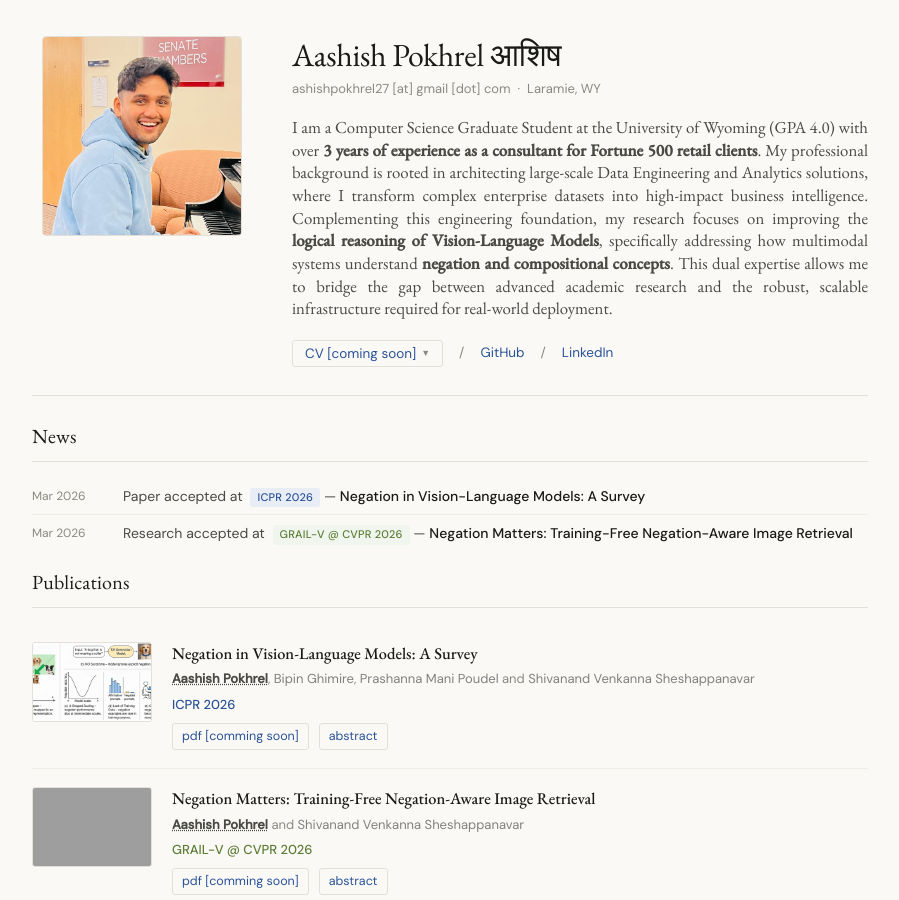
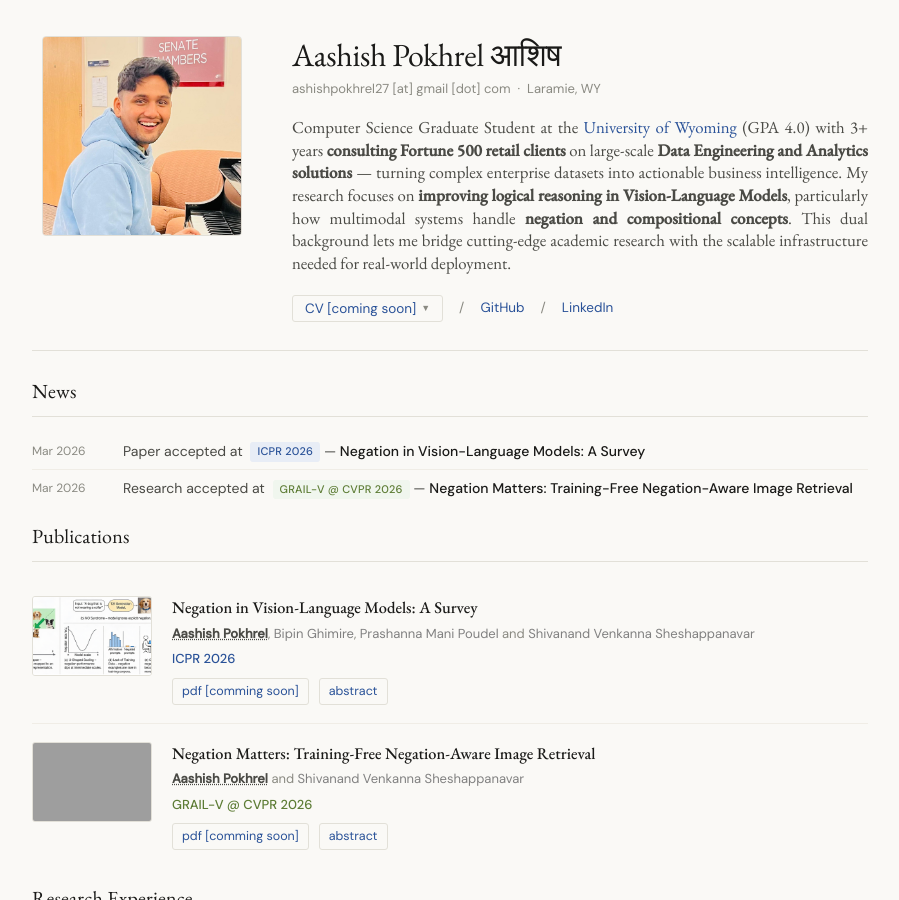
Before and after one commit to aashishpokhrel27/portfolio, a Jekyll site: the page index.html, which Jekyll copies as it is, in a window 1280 px wide and 900 px high, cut to the strip 0-900 px from the top of the window. Shown: the whole strip, without its empty margins (190-1089 px from the left). Built offline with Jekyll 4.4.1, drawn with Linux system fonts in a browser that asks for light colours; some of the changed text lies outside the part shown; grey boxes are pictures that could not be loaded.

Commit message:
changed manything.

```diff
--- a/index.html
+++ b/index.html
@@ -511,7 +511,7 @@
       <h1 class="bio-name">Aashish Pokhrel आशिष</h1>
       <p class="bio-contact">ashishpokhrel27 [at] gmail [dot] com &nbsp;·&nbsp; Laramie, WY</p>
       <p class="bio-text" style="text-align: justify;">
-        I am a Computer Science Graduate Student at the University of Wyoming (GPA 4.0) with over <b>3 years of experience as a consultant for Fortune 500 retail clients</b>. My professional background is rooted in architecting large-scale Data Engineering and Analytics solutions, where I transform complex enterprise datasets into high-impact business intelligence. Complementing this engineering foundation, my research focuses on improving the <b>logical reasoning of Vision-Language Models</b>, specifically addressing how multimodal systems understand <b>negation and compositional concepts</b>. This dual expertise allows me to bridge the gap between advanced academic research and the robust, scalable infrastructure required for real-world deployment.
+        Computer Science Graduate Student at the <a href="https://www.uwyo.edu/index.html">University of Wyoming</a> (GPA 4.0) with 3+ years <b>consulting Fortune 500 retail clients</b> on large-scale <b>Data Engineering and Analytics solutions</b> — turning complex enterprise datasets into actionable business intelligence. My research focuses on <b>improving logical reasoning in Vision-Language Models</b>, particularly how multimodal systems handle <b>negation and compositional concepts</b>. This dual background lets me bridge cutting-edge academic research with the scalable infrastructure needed for real-world deployment.
       </p>
 
       <div class="cv-links">
@@ -607,7 +607,7 @@ robustly, often retrieving images that contain the very concept that was explici
         <span class="exp-role">Graduate Research Assistant</span>
         <span class="exp-date">Aug 2025 – Present</span>
       </div>
-      <p class="exp-org">University of Wyoming</p>
+      <p class="exp-org"><a href="https://www.uwyo.edu/index.html">University of Wyoming</a></p>
       <ul class="exp-bullets">
         <li>Researching Vision-Language Models (VLMs) with a focus on improving negation awareness and compositionality, which includes developing training-free frameworks like SpaceVLM-DRC using LLM-based decomposition and dynamic repulsion to achieve state-of-the-art results in image retrieval.</li>
       </ul>
@@ -654,7 +654,7 @@ robustly, often retrieving images that contain the very concept that was explici
     <div class="edu-item">
       <div>
         <p class="edu-degree">Master of Science in Computer Science</p>
-        <p class="edu-school">University of Wyoming &nbsp;·&nbsp; GPA: 4.0</p>
+        <p class="edu-school"><a href="https://www.uwyo.edu/index.html">University of Wyoming</a> &nbsp;·&nbsp; GPA: 4.0</p>
       </div>
       <span class="edu-date">Aug 2025 – Dec 2026 (Expected)</span>
     </div>
@@ -662,7 +662,7 @@ robustly, often retrieving images that contain the very concept that was explici
     <div class="edu-item">
       <div>
         <p class="edu-degree">Bachelor of Engineering in Computer Engineering</p>
-        <p class="edu-school">Tribhuvan University &nbsp;·&nbsp; 76.83% (GPA: ~3.8)</p>
+        <p class="edu-school"><a href="https://ioepas.edu.np/">Tribhuvan University</a> &nbsp;·&nbsp; 76.83% (GPA: ~3.8)</p>
       </div>
       <span class="edu-date">2021</span>
     </div>
@@ -739,7 +739,7 @@ robustly, often retrieving images that contain the very concept that was explici
   </div>
 
   <div class="footer">
-    Design inspired by <a href="https://jonbarron.info/" target="_blank">Jon Barron</a>'s website template.
+    <p><small>Vision is the art of seeing what is invisible to others. &mdash; <span style="color: #006699;"><i><b><a href="https://en.wikipedia.org/wiki/Jonathan_Swift">Jonathan Swift</a></b></i></span></small></p>
   </div>
 
 </div>
```
